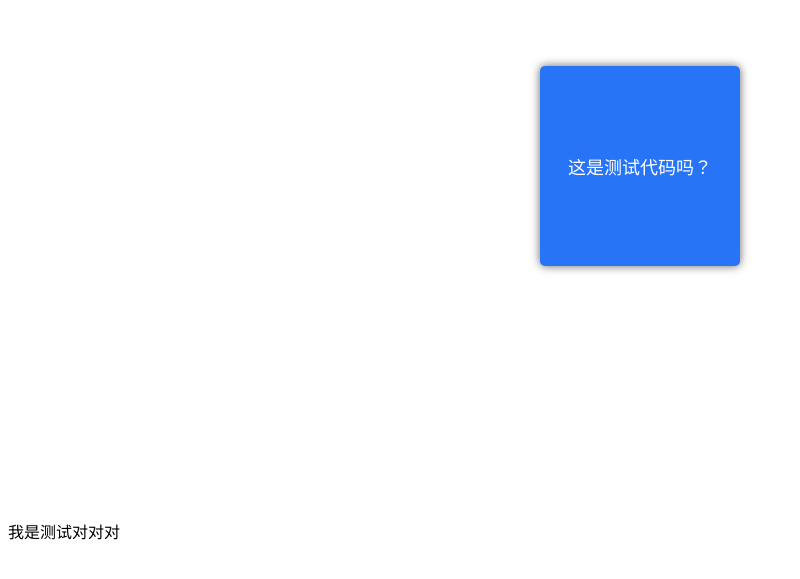
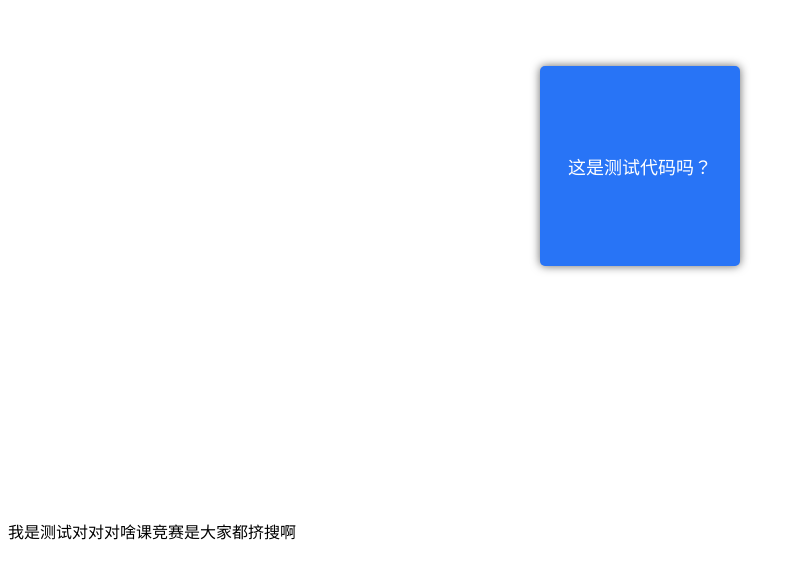
Before and after one commit to Z-Jang/test-dome-git, a plain HTML site: page index.html in a window 1280 px wide. Shown: the part 187-766 px from the top of the page, without its empty margins (0-800 px from the left). Drawn offline with Linux system fonts and the light colour scheme.

Commit message:
git 测试代码

```diff
--- a/index.html
+++ b/index.html
@@ -8,6 +8,6 @@
 </head>
 <body>
     <div class="domeBox">这是测试代码吗？</div>
-    <div>我是测试对对对</div>
+    <div>我是测试对对对啥课竞赛是大家都挤搜啊</div>
 </body>
 </html>
```
